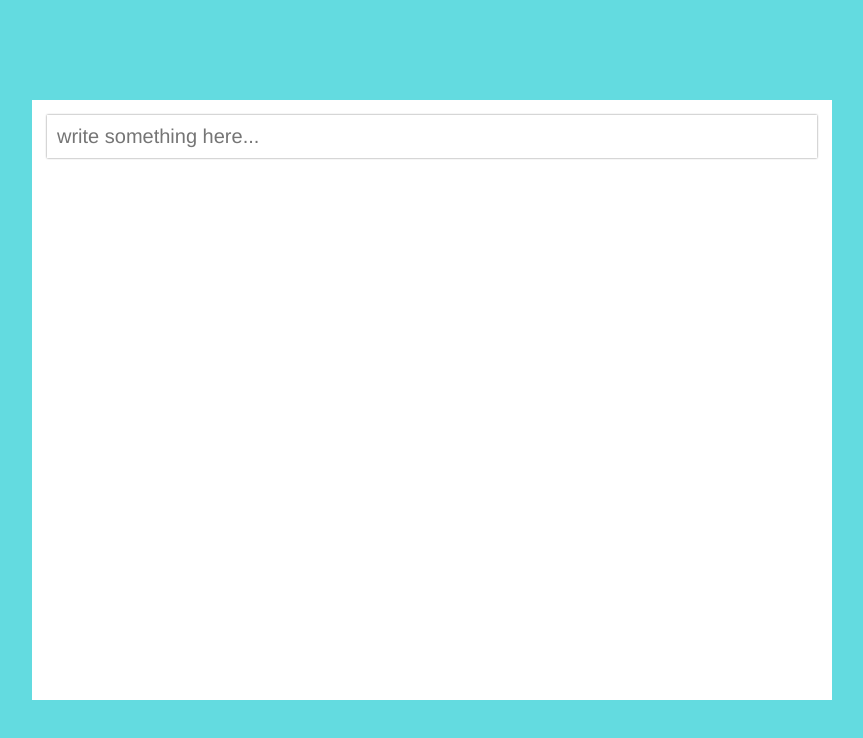
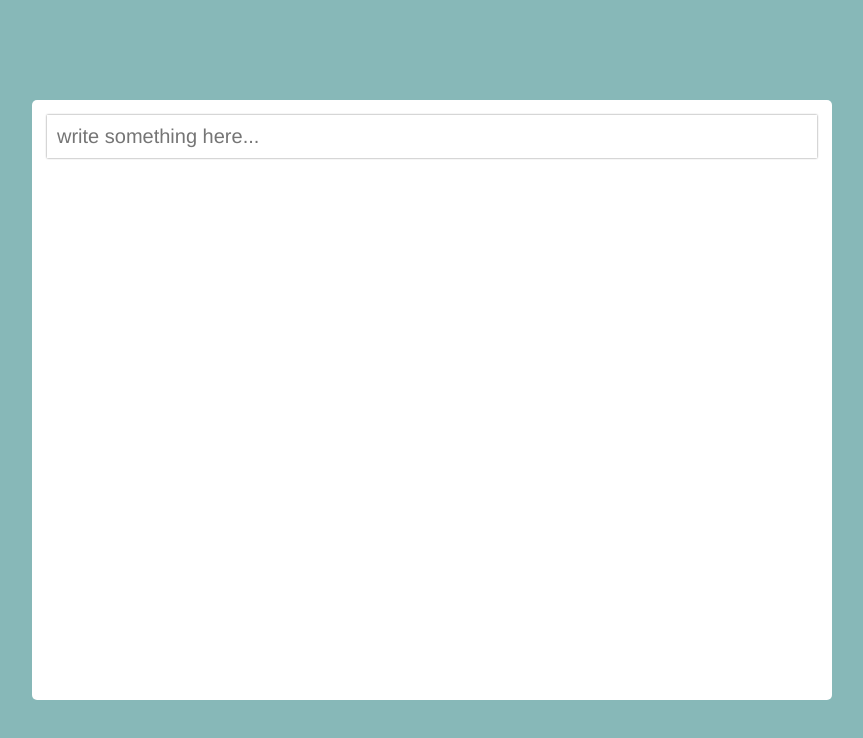
Before and after one commit to Hamja32/LocalRepo, a plain HTML site: page index.html in a window 1280 px wide. Shown: the whole page, without its empty margins (208-1071 px from the left). Drawn offline with Linux system fonts and the light colour scheme.

Commit message:
Some CSS changes

```diff
--- a/style.css
+++ b/style.css
@@ -7,7 +7,7 @@
 main{
     width: 100%;
     height: 100vh;
-    background: rgb(99, 219, 224);
+    background: rgb(135, 184, 184);
     display: flex;
     justify-content: center;
     align-items: center;
@@ -21,7 +21,7 @@ main{
     font-family: 'Franklin Gothic Medium', 'Arial Narrow', Arial, sans-serif;
     padding: 15px;
     font-weight: lighter;
-
+    border-radius: 5px;
 }
 #item{
     padding: 10px;
```
